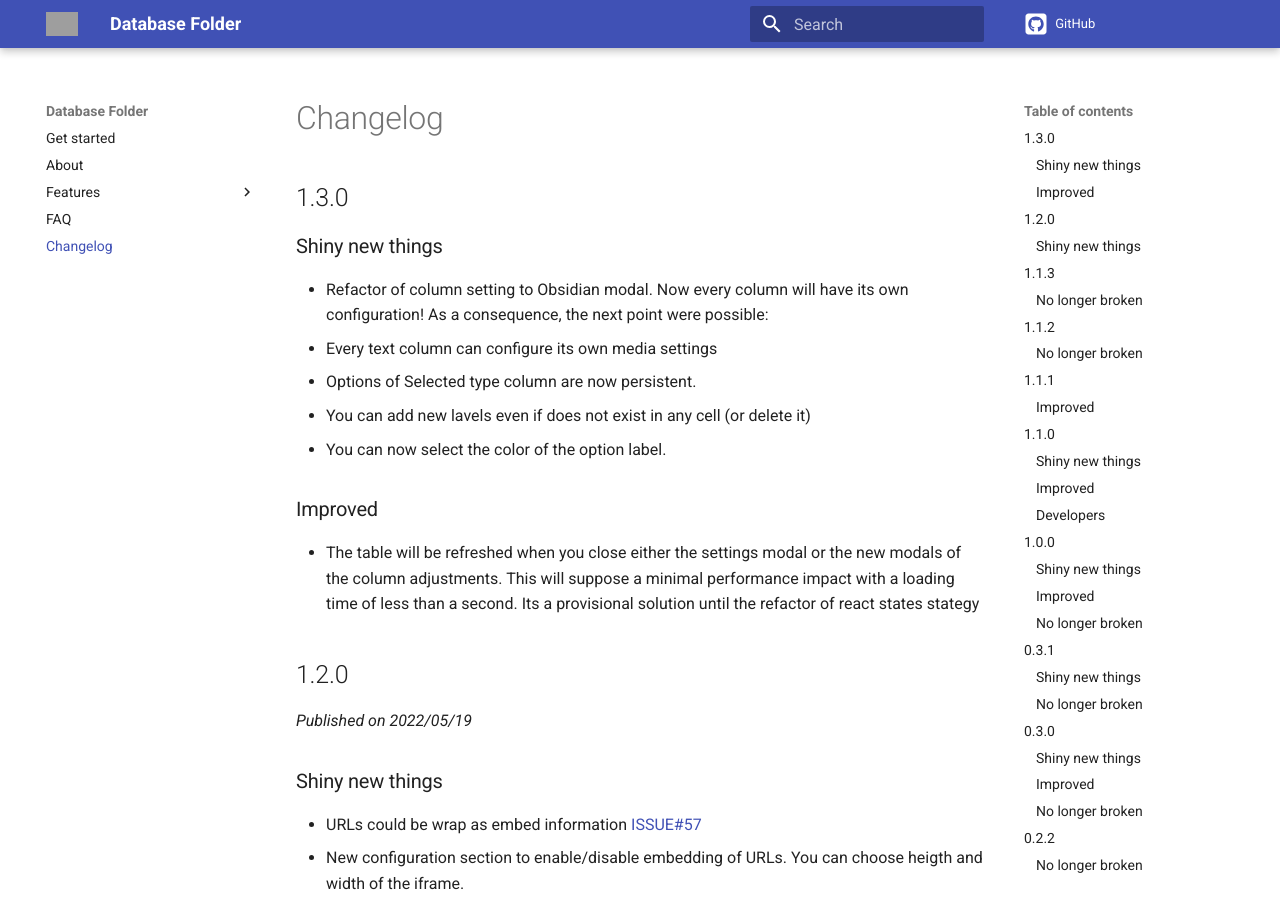
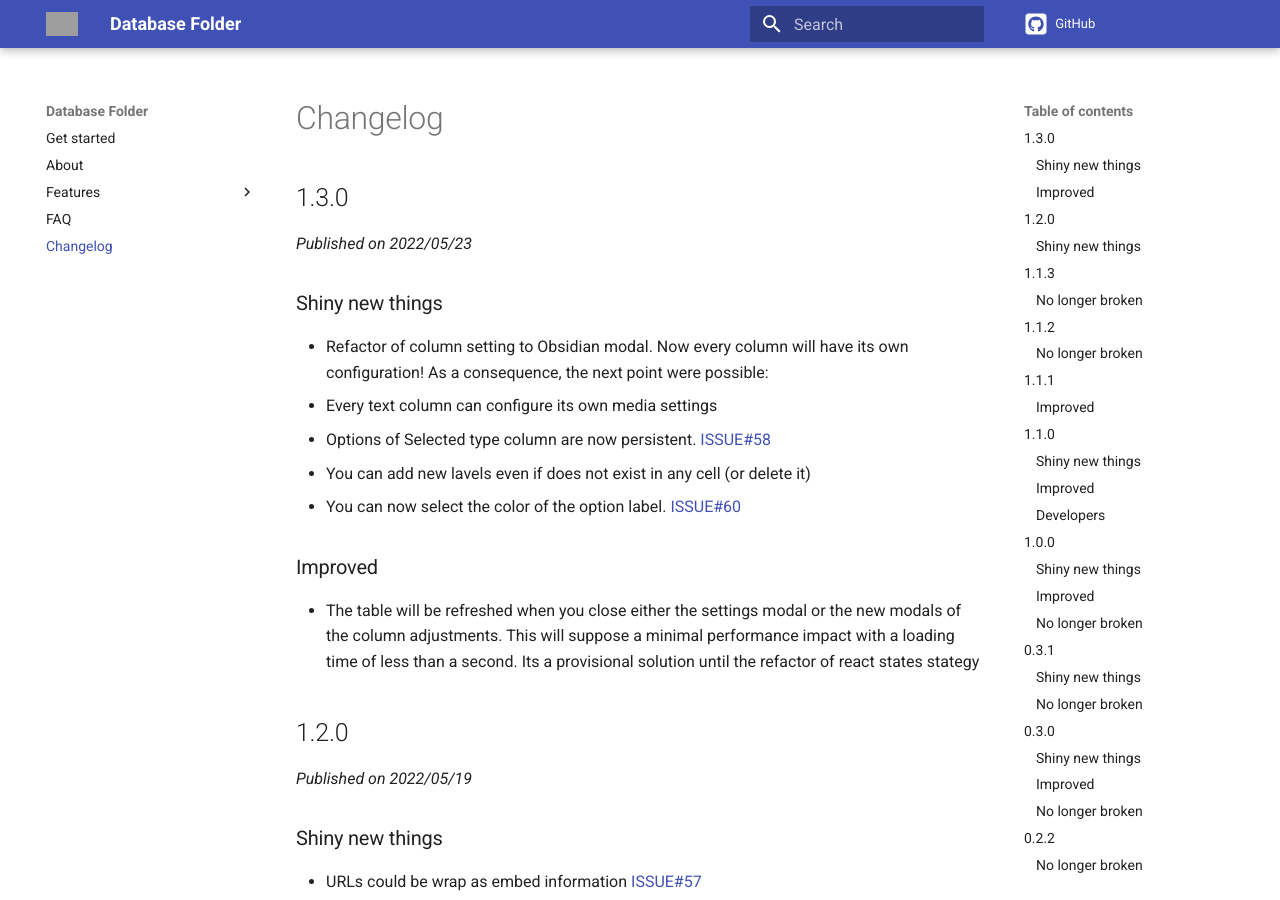
Before and after one commit to RafaelGB/obsidian-db-folder, an MkDocs documentation site: the page built from docs/docs/changelog.md, in a window 1280 px wide and 900 px high. Built offline with MkDocs 1.6.1 and Material for MkDocs 9.7.7, drawn with Linux system fonts in a browser that asks for light colours; comment, search, counter and statistics services are not loaded; grey boxes are pictures that could not be loaded.

Commit message:
new version

```diff
--- a/docs/docs/changelog.md
+++ b/docs/docs/changelog.md
@@ -1,10 +1,11 @@
 ## 1.3.0
+*Published on 2022/05/23*
 ### Shiny new things
 - Refactor of column setting to Obsidian modal. Now every column will have its own configuration! As a consequence, the next point were possible:
   - Every text column can configure its own media settings
-  - Options of Selected type column are now persistent.
+  - Options of Selected type column are now persistent. [ISSUE#58](https://github.com/RafaelGB/obsidian-db-folder/issues/58)
   - You can add new lavels even if does not exist in any cell (or delete it)
-  - You can now select the color of the option label.
+  - You can now select the color of the option label. [ISSUE#60](https://github.com/RafaelGB/obsidian-db-folder/issues/60)
 ### Improved
 - The table will be refreshed when you close either the settings modal or the new modals of the column adjustments. This will suppose a minimal performance impact with a loading time of less than a second. Its a provisional solution until the refactor of react states stategy
 ## 1.2.0
--- a/package.json
+++ b/package.json
@@ -1,6 +1,6 @@
 {
 	"name": "obsidian-dbfolder",
-	"version": "1.2.0",
+	"version": "1.3.0",
 	"description": "This is a sample plugin for Obsidian (https://obsidian.md)",
 	"main": "main.js",
 	"scripts": {
```
Also changed, not shown: manifest.json.
